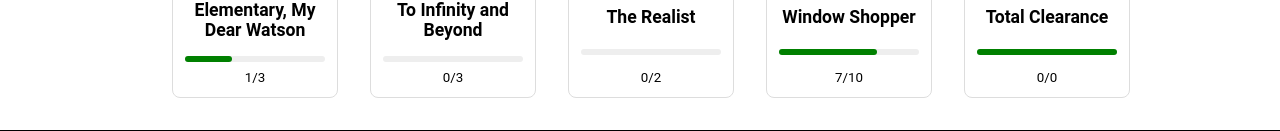
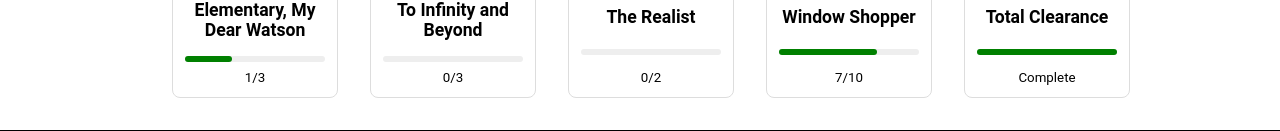
Before and after one commit to mervekindan/readiculous, a React (Vite) app in the folder app/: page /challenges in a window 1280 px wide. Shown: the part 669-800 px from the top of the page. Built offline with nearby package versions, Linux system fonts and the light colour scheme.

Commit message:
Fix badge display for zero-goal badges

```diff
--- a/app/src/components/Badge/Badge.jsx
+++ b/app/src/components/Badge/Badge.jsx
@@ -1,9 +1,10 @@
 import "./Badge.css";
 
 export default function Badge({ badge, progress }) {
-    const percentage = (progress / badge.goal) * 100;
-
     const unlocked = progress >= badge.goal;
+    const percentage = badge.goal === 0
+        ? unlocked ? 100 : 0
+        : Math.min(100, (progress / badge.goal) * 100);
 
     return (
         <div className="badge-card">
@@ -23,7 +24,9 @@ export default function Badge({ badge, progress }) {
                 />
             </div>
             <small>
-                {progress}/{badge.goal}
+                {badge.goal === 0
+                    ? unlocked ? "Complete" : "Incomplete"
+                    : `${progress}/${badge.goal}`}
             </small>
         </div>
     );
```
